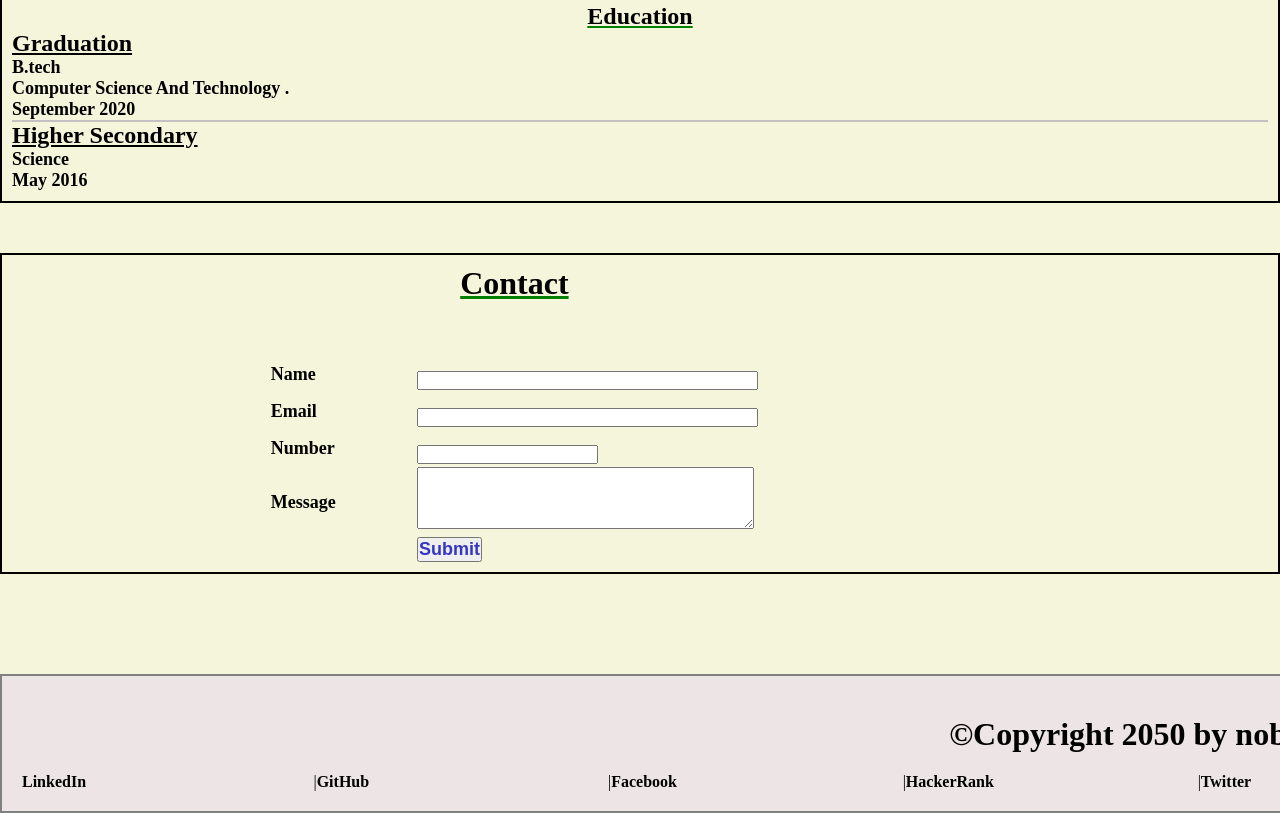
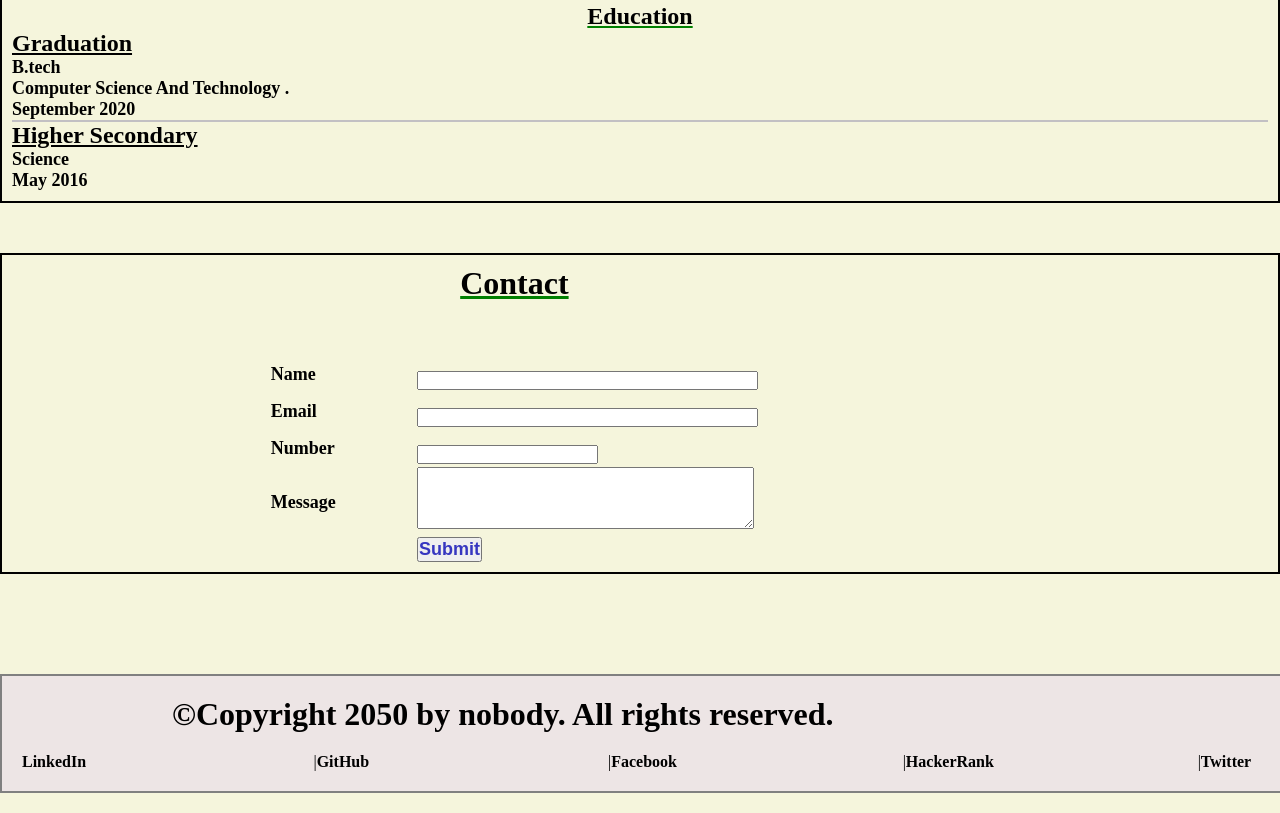
Before and after one commit to parvathy214/casestudy, a plain HTML site: page index.html in a window 1280 px wide. Shown: the part 561-1374 px from the top of the page. Drawn offline with Linux system fonts and the light colour scheme.

Commit message:
2nd commit

```diff
--- a/index.html
+++ b/index.html
@@ -351,7 +351,7 @@
 							<a href="#" style="text-decoration:none">
 							</a>
 						</td>
-					</tr> <h1 style="text-align: center; padding: 20px;">
+					</tr> <h1 style="padding-left: 150px;padding-bottom:20px";>
 					©Copyright 2050 by nobody.
 					All rights reserved.
 				</h1>
```
